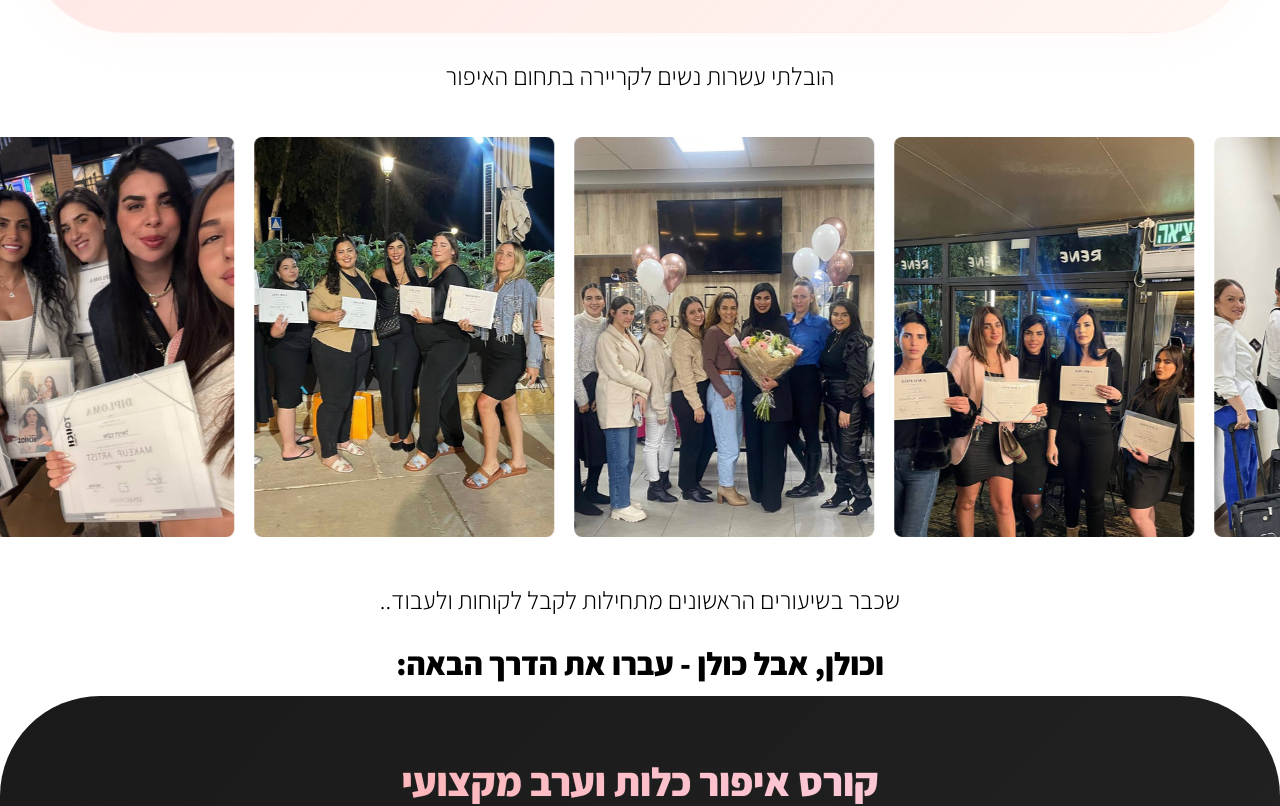
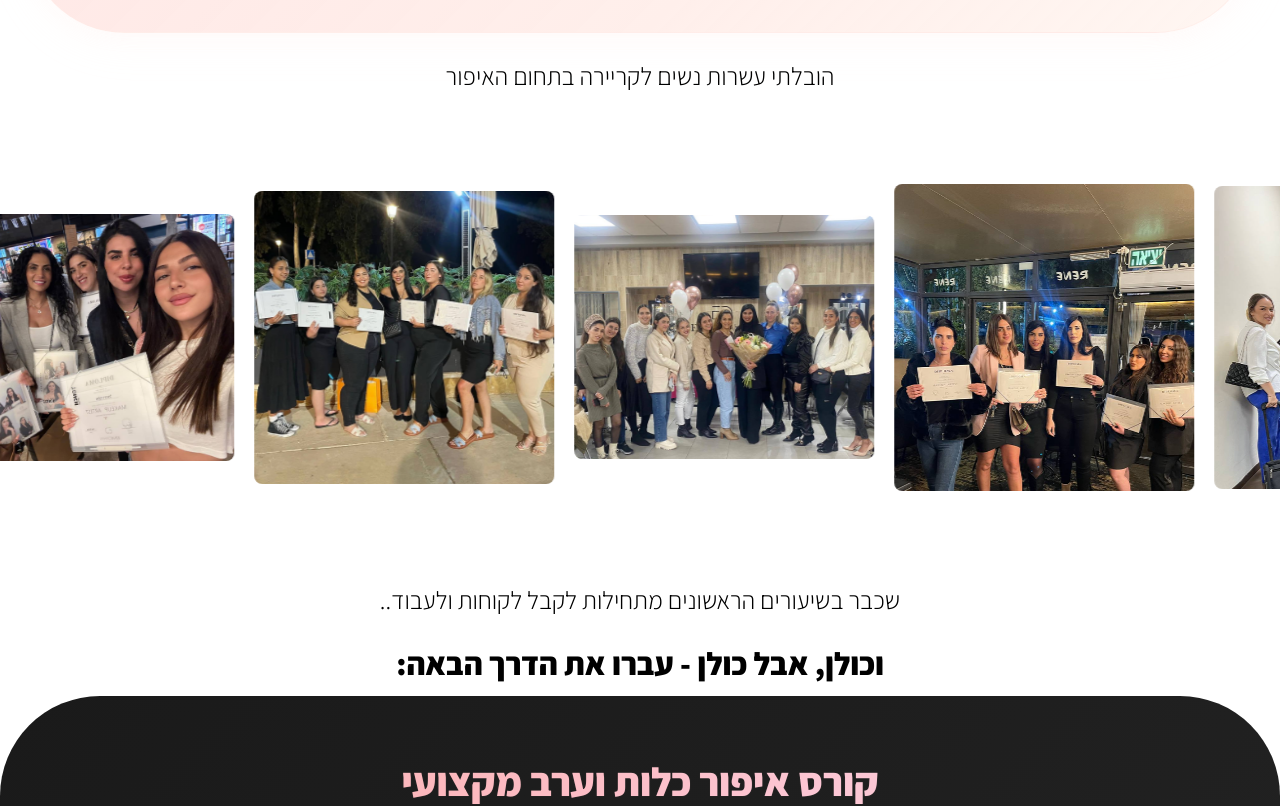
Before and after one commit to danielrozenblat1/einat-dahan, a React (Create React App) app: page / in a window 1280 px wide. Shown: the part 3159-3965 px from the top of the page. Built offline with nearby package versions, Linux system fonts and the light colour scheme.

Commit message:
newChangesss

```diff
--- a/src/components/recommends/Recommends.module.css
+++ b/src/components/recommends/Recommends.module.css
@@ -42,12 +42,15 @@
   flex-shrink: 0;
   width: 300px;
   height: 400px;
+  display: flex;
+  align-items: center;
+  justify-content: center;
 }
 
 .image {
-  width: 100%;
-  height: 100%;
-  object-fit: cover;
+  max-width: 100%;
+  max-height: 100%;
+  object-fit: contain; /* שינוי מ-cover ל-contain */
   border-radius: 8px;
 }
 
--- a/src/components/recommends/Works.js
+++ b/src/components/recommends/Works.js
@@ -6,7 +6,7 @@ import styles from './Recommends.module.css';
 import result1 from "../../images/עינת דהן עבודות 1.png";
 import result2 from "../../images/עינת דהן עבודות 2.png";
 import result3 from "../../images/עינת דהן עבודות 3.png";
-import result4 from "../../images/עינת דהן עבודות 4.png";
+
 import result5 from "../../images/עינת דהן עבודות 5.png";
 
 import result6 from "../../images/עינת דהן עבודות 6.png";
@@ -19,7 +19,7 @@ import result12 from "../../images/עינת דהן עבודות 12.png";
 
 const Works = (props) => {
   const images = [
-   result1,result2,result3,result4, result5, result6, result7, result8,
+   result1,result2,result3,result5, result6, result7, result8,
     result9, result10, result11, result12,
   ];
 
```
